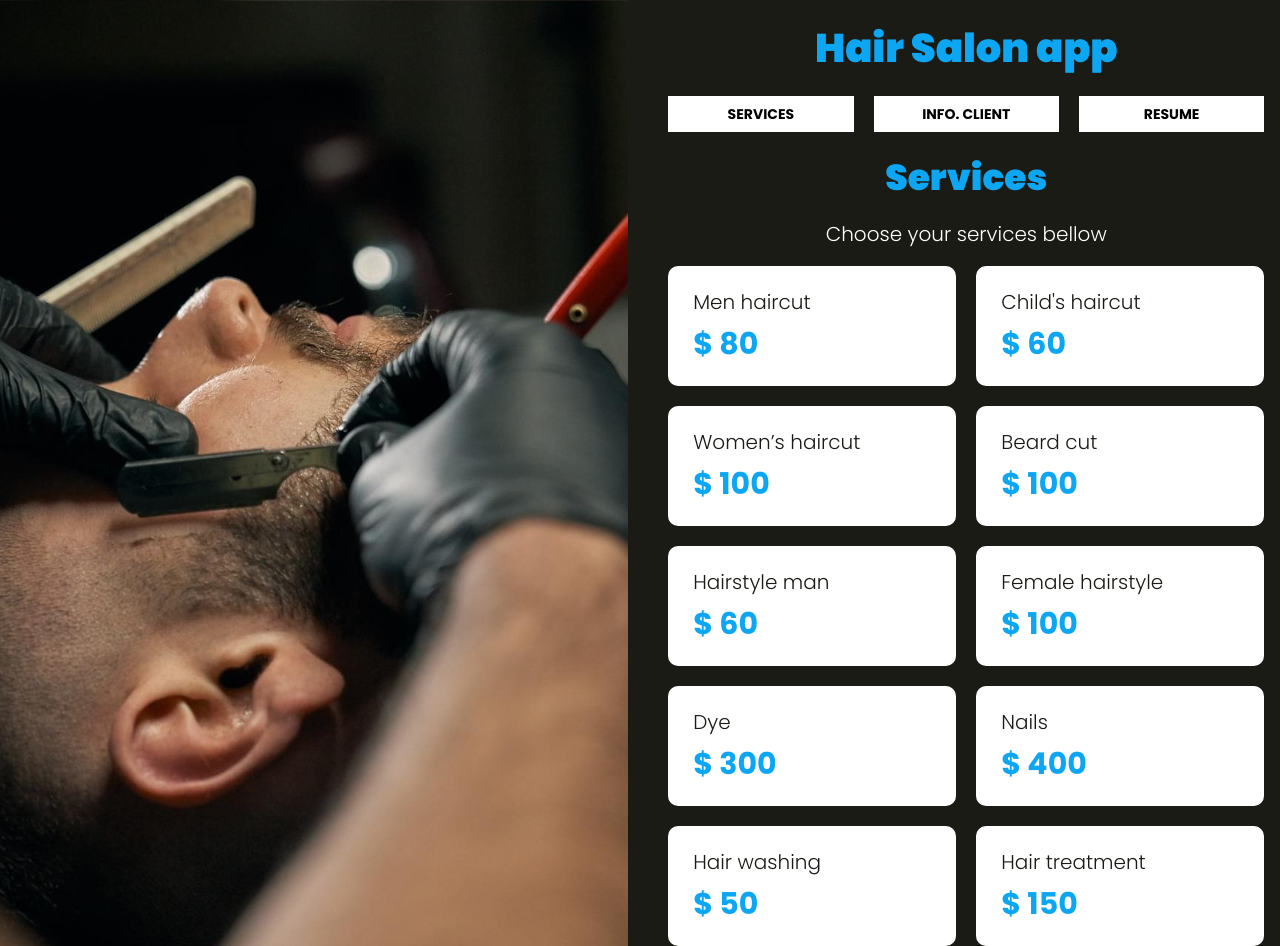
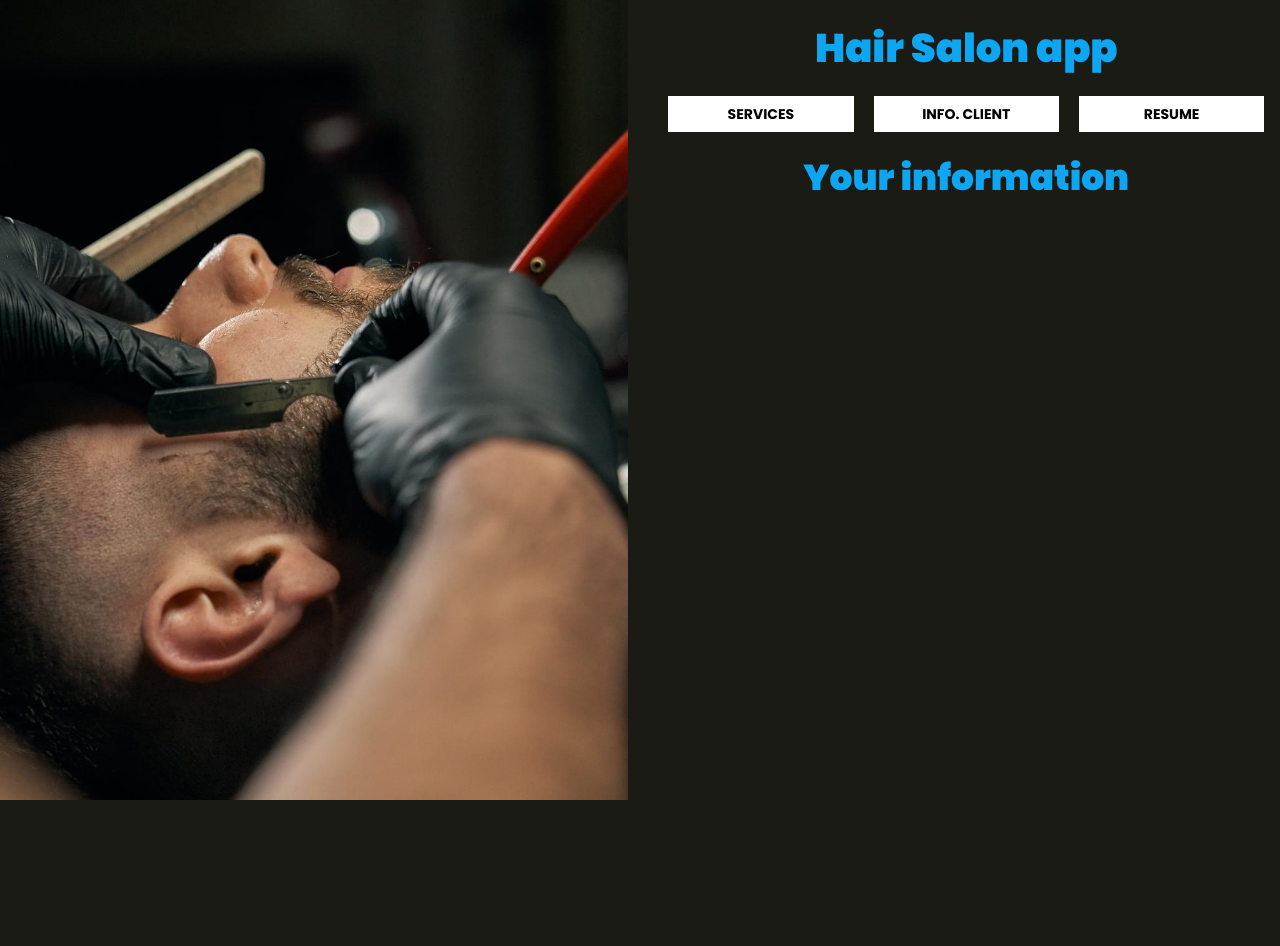
Before and after one commit to ArmandoAlmanza/HairSalon, a website: page index.html in a window 1280 px wide. Both pictures are taken after a click on the button "INFO. CLIENT". After the commit the page ends 800 px from the top, so only its background shows below. Drawn offline with Linux system fonts and the light colour scheme; files that its build step writes are made by us from their sources.

Commit message:
add the script to change the tabs

```diff
--- a/assets/js/index.js
+++ b/assets/js/index.js
@@ -1,9 +1,15 @@
+let page = 1;
+
 document.addEventListener("DOMContentLoaded", () => {
     App();
 });
 
 const App = () => {
     showServices();
+
+    showSection();
+
+    changeSection();
 };
 
 async function showServices() {
@@ -53,3 +59,24 @@ function selectService(e) {
         element.classList.add("select");
     }
 }
+
+const showSection = () =>{
+    const actualSection = document.querySelector(`#step${page}`);
+    actualSection.classList.add('show');
+}
+
+const changeSection = () => {
+    const links = document.querySelectorAll(".tabs button");
+
+    links.forEach((link) => {
+        link.addEventListener("click", e => {
+            e.preventDefault();
+            page = parseInt(e.target.dataset.step);
+
+            document.querySelector('.show').classList.remove('show');
+
+            const section = document.querySelector(`#step${page}`);
+            section.classList.add('show');
+        });
+    });
+};
--- a/assets/sass/layout/_UI.scss
+++ b/assets/sass/layout/_UI.scss
@@ -24,8 +24,8 @@ html {
 	.section{
 		margin-top: $separation / 2;
 		display: none;
-		&:first-of-type{
-			display: block;
-		}
 	}
 }
+.show{
+	display: block!important;
+}
--- a/index.html
+++ b/index.html
@@ -15,23 +15,22 @@
                     <h1>Hair Salon app</h1>
                 </header>
                 <nav class="tabs">
-                    <button id = "services" type="button">Services</button>
-                    <button id = "info" type="button">Info. Client</button>
-                    <button id = "resume" type="button">Resume</button>
+                    <button id="services" type="button" data-step="1">Services</button>
+                    <button id="info" type="button" data-step="2">Info. Client</button>
+                    <button id="resume" type="button" data-step="3">Resume</button>
                 </nav>
 
-                <div class="section">
+                <div id="step1" class="section">
                     <h2>Services</h2>
                     <p class="text-center">Choose your services bellow</p>
-                    <div id = "servicio" class="service-list"></div>
+                    <div id="servicio" class="service-list"></div>
                 </div>
-                <div class="section">
+                <div id="step2" class="section">
                     <h2>Your information</h2>
                 </div>
-                <div class="section">
+                <div id="step3" class="section">
                     <h2>Resume</h2>
                 </div>
-
             </div>
         </div>
         <script src="./build/js/index.js"></script>
```
Also changed, not shown: assets/sass/layout/_services.scss (+7 -7 lines), build/css/app.css, build/js/index.js, 2 other files.
